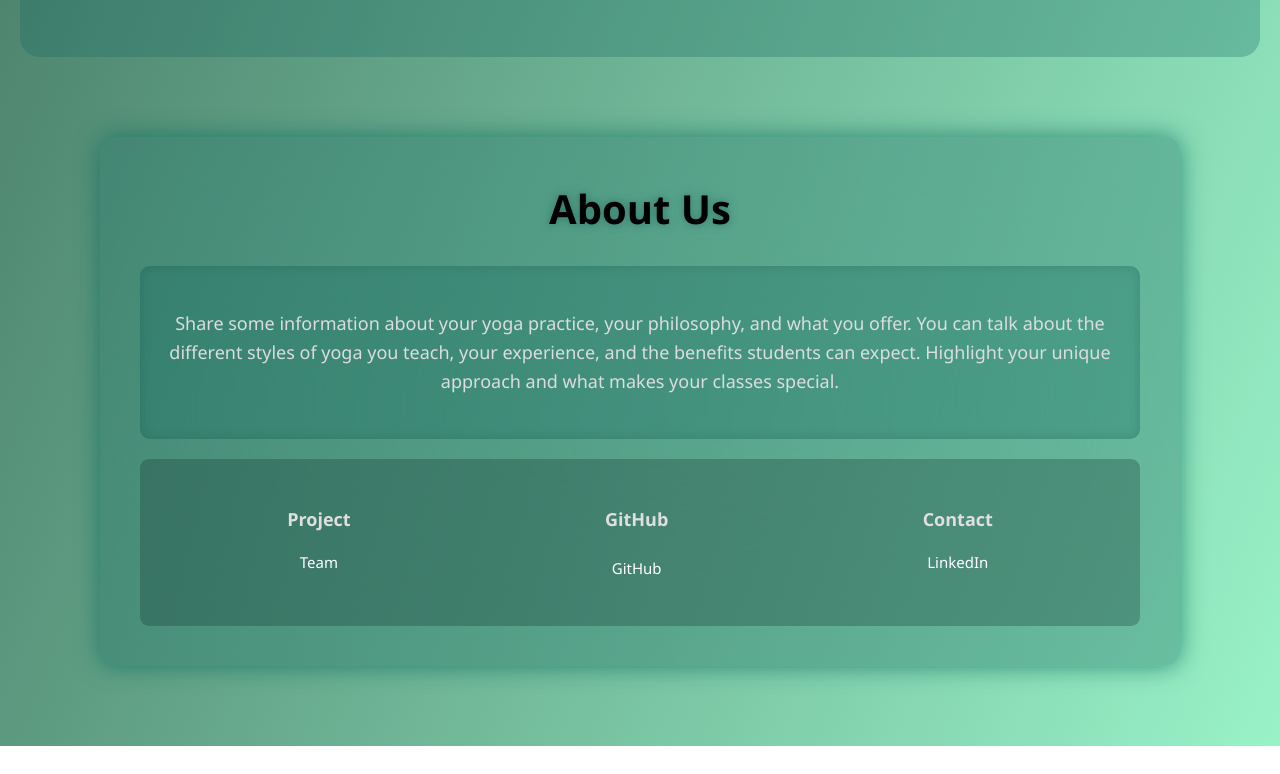
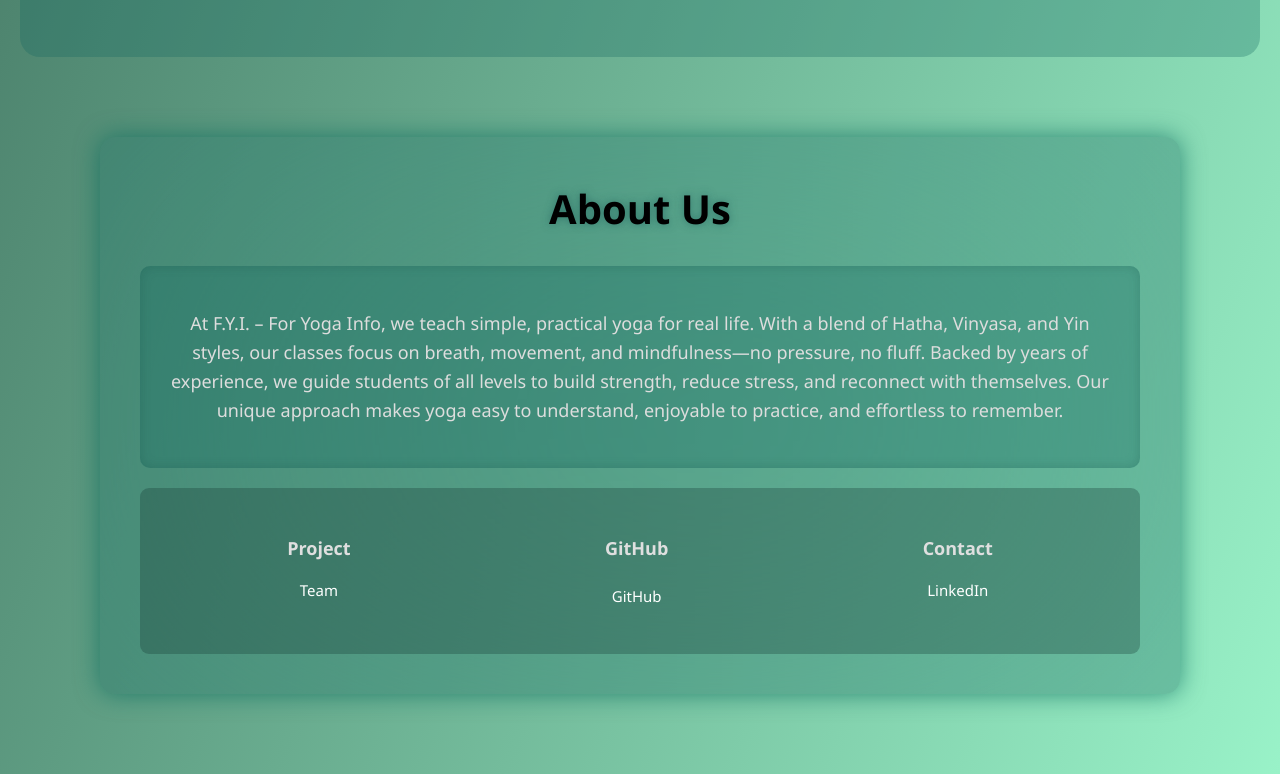
Before and after one commit to Harsh8Atre/F.Y.I, a plain HTML site: page index.html in a window 1280 px wide. Shown: the part 2569-3343 px from the top of the page. Before the commit the page ends 3315 px from the top, so only its background shows below. Drawn offline with Linux system fonts and the light colour scheme; a script that the page names is missing.

Commit message:
index.html

```diff
--- a/index.html
+++ b/index.html
@@ -71,9 +71,7 @@
     <div id="aboutus">
         <h2 class="about-heading">About Us</h2>
         <div class="aboutcontent">
-            <p>Share some information about your yoga practice, your philosophy, and what you offer. You can talk about
-                the different styles of yoga you teach, your experience, and the benefits students can expect. Highlight
-                your unique approach and what makes your classes special.</p>
+            <p>At F.Y.I. – For Yoga Info, we teach simple, practical yoga for real life. With a blend of Hatha, Vinyasa, and Yin styles, our classes focus on breath, movement, and mindfulness—no pressure, no fluff. Backed by years of experience, we guide students of all levels to build strength, reduce stress, and reconnect with themselves. Our unique approach makes yoga easy to understand, enjoyable to practice, and effortless to remember.</p>
         </div>
         <footer id="footer">
             <div class="footer-section">
```
